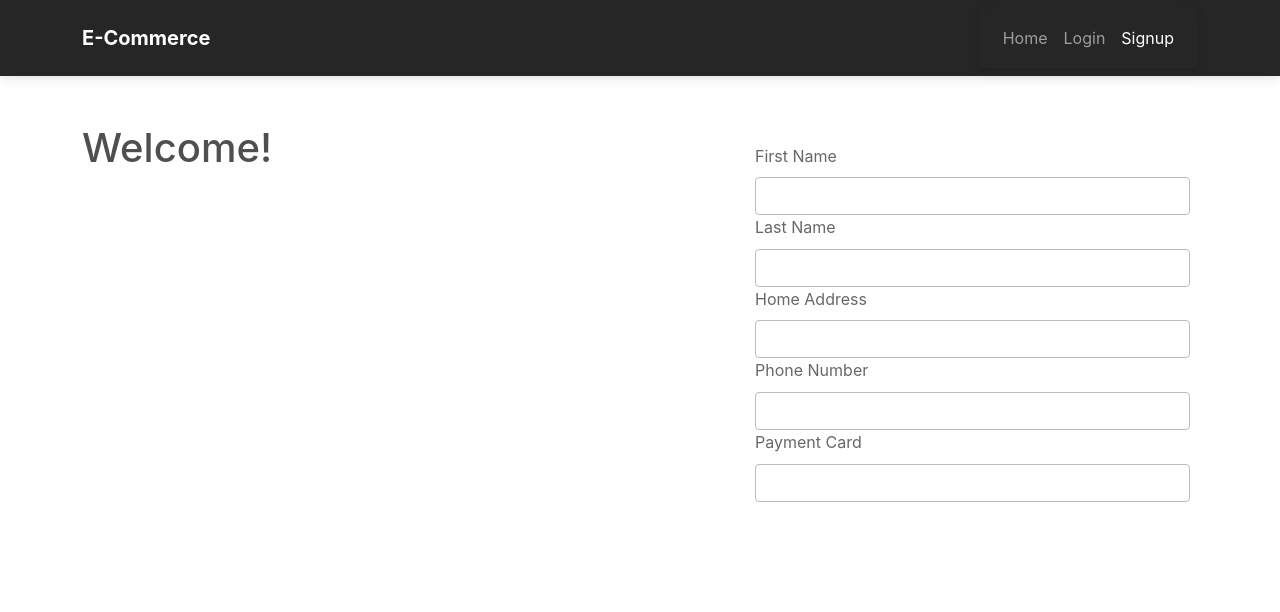
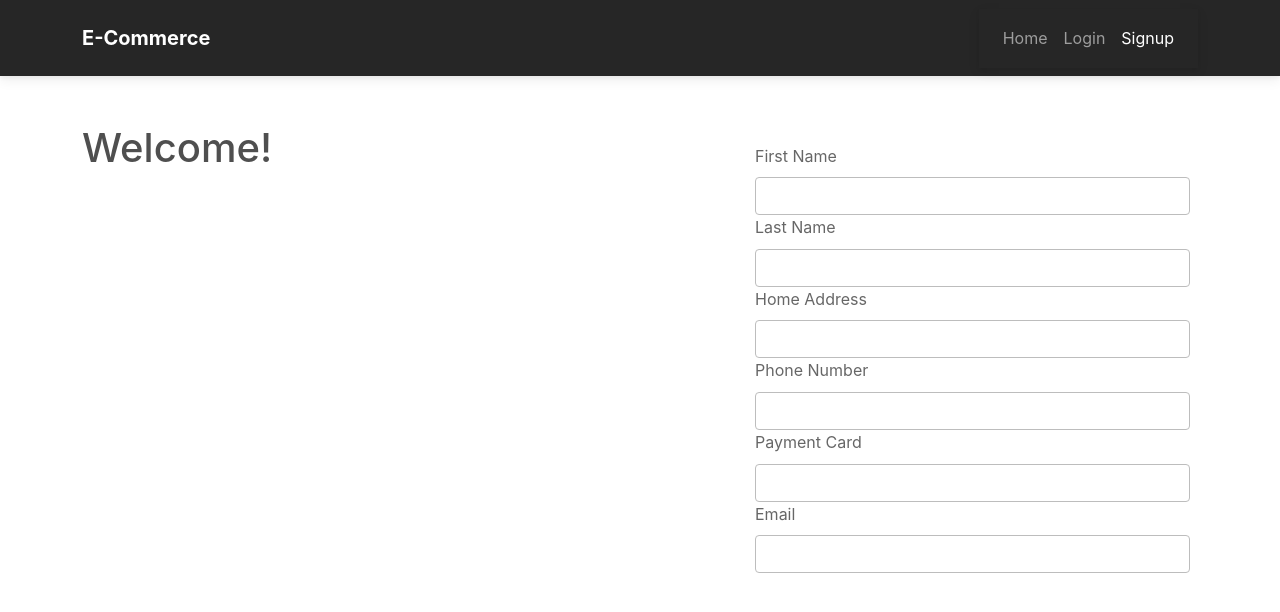
Before and after one commit to khallarrahul/phase-5-project-final, a React (Create React App) app in the folder client/: page /signup in a window 1280 px wide. Shown: the top 612 px of the page. Built offline with nearby package versions, Linux system fonts and the light colour scheme; a small style sheet from the web is missing.

Commit message:
adds email form

```diff
--- a/client/src/Signup.js
+++ b/client/src/Signup.js
@@ -80,6 +80,16 @@ function Signup() {
                 onChange={handleChange}
                 required
               />
+              <label htmlFor="email" className="form-label">Email</label>
+              <input
+                type="text"
+                className="form-control"
+                id="email"
+                name="email"
+                value={formData.email}
+                onChange={handleChange}
+                required
+              />
             </div>
           </form>
         </div>
```
